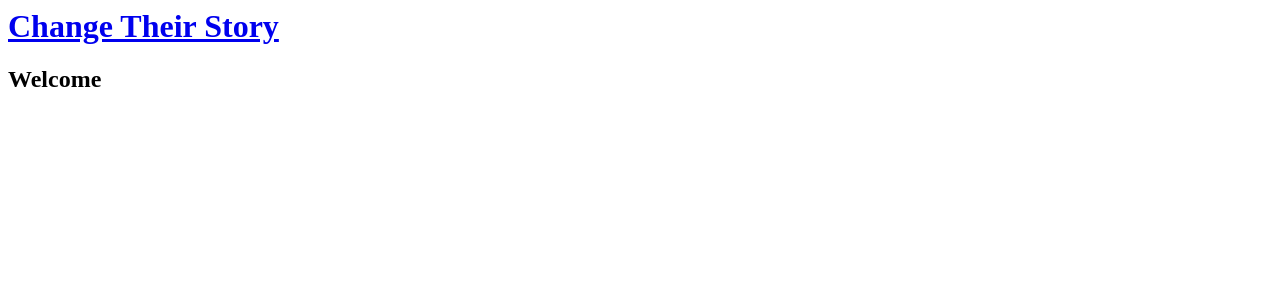
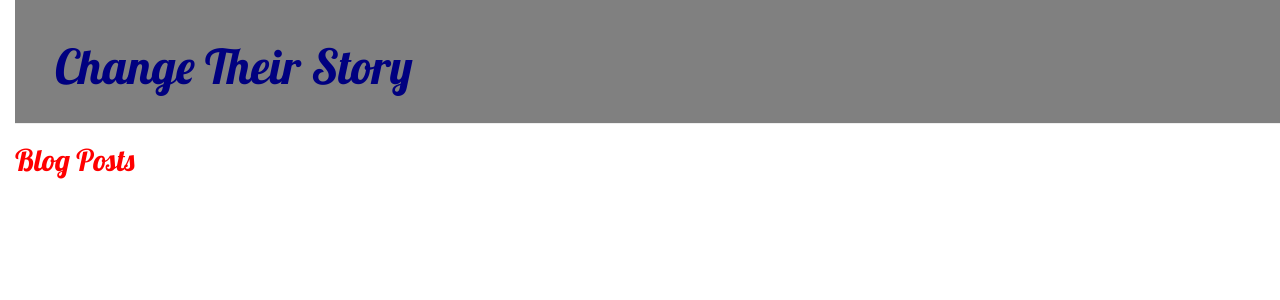
Before and after one commit to harriibo/my-first-blog, a Django app: page / in a window 1280 px wide. Shown: the top 300 px of the page. Run offline with Django 3.2, Linux system fonts and the light colour scheme; data that the repository does not hold is empty; some libraries are stand-ins or nearby versions.

Commit message:
css first time

```diff
--- /dev/null
+++ b/blog/static/css/blog.css
@@ -0,0 +1,60 @@
+/*Bar at top*/
+
+.page-header {
+    background-color: #808080;
+    margin-top: 0;
+    padding: 20px 20px 20px 40px;
+}
+
+/*Text in top header*/
+.page-header h1, .page-header h1 a, .page-header h1 a:visited, .page-header h1 a:active {
+    color: #000080;
+    font-size: 36pt;
+    text-decoration: none;
+}
+
+.content {
+    margin-left: 40px;
+}
+
+h1, h2, h3, h4 {
+    font-family: 'Lobster', cursive;
+}
+
+.date {
+    color: #828282;
+}
+
+.save {
+    float: right;
+}
+
+.post-form textarea, .post-form input {
+    width: 100%;
+}
+
+.top-menu, .top-menu:hover, .top-menu:visited {
+    color: #ffffff;
+    float: right;
+    font-size: 26pt;
+    margin-right: 20px;
+}
+
+.post {
+    margin-bottom: 70px;
+}
+
+.post h1 a, .post h1 a:visited {
+    color: #000000;
+}
+body {
+    padding-left: 15px;
+}
+
+h1 a {
+    color: #FCA205;
+}
+
+h2 a {
+    color: #FF0000;
+}
--- a/blog/templates/blog/post_list.html
+++ b/blog/templates/blog/post_list.html
@@ -1,19 +1,36 @@
+{% load staticfiles %}
+
 <html>
     <head>
       <title>Change Their Story</title>
+      <link rel="stylesheet" href="//maxcdn.bootstrapcdn.com/bootstrap/3.2.0/css/bootstrap.min.css">
+      <link rel="stylesheet" href="//maxcdn.bootstrapcdn.com/bootstrap/3.2.0/css/bootstrap-theme.min.css">
+      <link rel="stylesheet" href="{% static 'css/blog.css' %}">
+      <link href="//fonts.googleapis.com/css?family=Lobster&subset=latin,latin-ext" rel="stylesheet" type="text/css">
+
     </head>
     <body>
-      <div>
+      <div class="page-header">
   <h1><a href="/">Change Their Story</a></h1>
 </div>
 <div>
-  <h2><a>Welcome</a></h2>
+  <h2><a>Blog Posts</a></h2>
+</div>
+
+<div class="content container">
+    <div class="row">
+        <div class="col-md-8">
             {% for post in posts %}
-  <div>
+                <div class="post">
+                    <div class="date">
                         <p>published: {{ post.published_date }}</p>
+                    </div>
                     <h1><a href="">{{ post.title }}</a></h1>
                     <p>{{ post.text|linebreaksbr }}</p>
                 </div>
             {% endfor %}
+        </div>
+    </div>
+</div>
     </body>
 </html>
```
Lines whose indentation alone changed are shown as unchanged.
